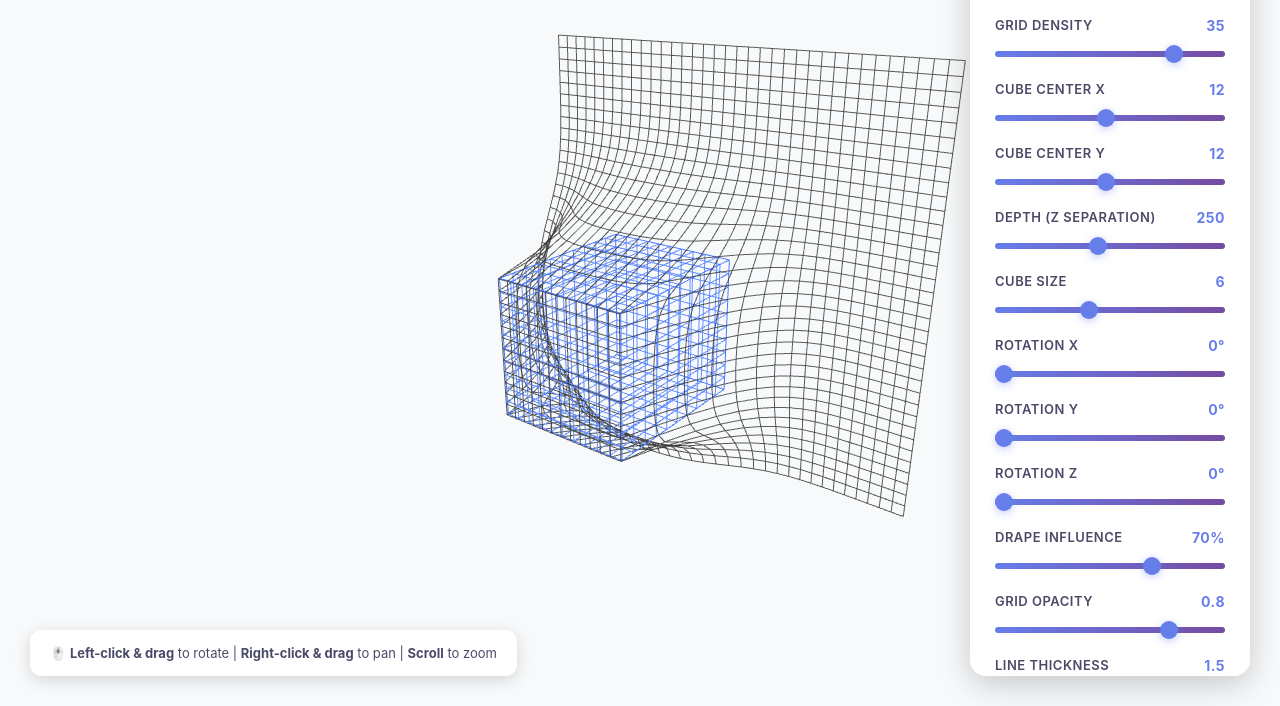
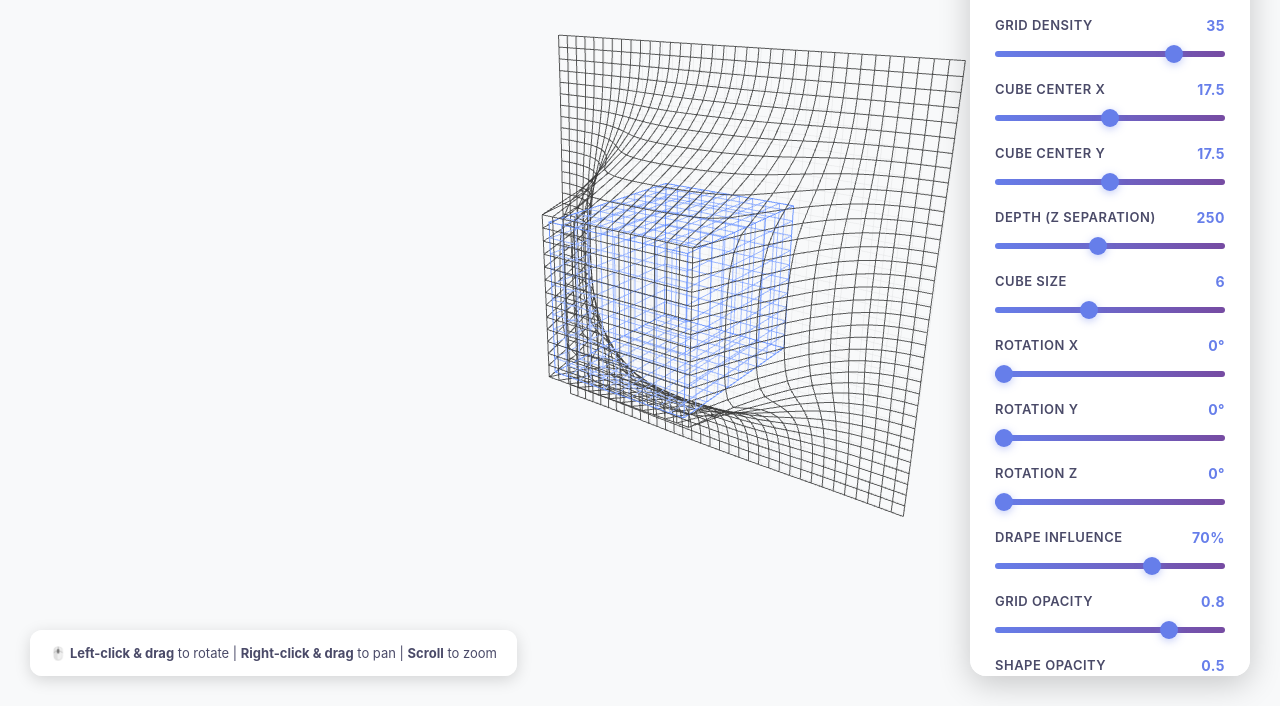
Before and after one commit to stephanschulz/grid-cube, a website: page grid-drape.html in a window 1280 px wide. Shown: the part 94-800 px from the top of the page. Drawn offline with nearby package versions, Linux system fonts and the light colour scheme; animation ran at ten frames a second.

Commit message:
shape opacity slider.

```diff
--- a/grid-drape.html
+++ b/grid-drape.html
@@ -68,6 +68,7 @@
             background: linear-gradient(to right, #667eea, #764ba2);
             outline: none;
             -webkit-appearance: none;
+            appearance: none;
         }
 
         .control-group input[type="range"]::-webkit-slider-thumb {
@@ -113,7 +114,6 @@
         }
 
         .value-display {
-            display: inline-block;
             float: right;
             font-weight: 700;
             color: #667eea;
@@ -180,17 +180,17 @@
         <div class="control-group">
             <label>
                 Cube Center X
-                <span class="value-display" id="pointXValue">12</span>
+                <span class="value-display" id="pointXValue">17.5</span>
             </label>
-            <input type="range" id="pointXSlider" min="0" max="25" step="1" value="12">
+            <input type="range" id="pointXSlider" min="0" max="35" step="0.5" value="17.5">
         </div>
 
         <div class="control-group">
             <label>
                 Cube Center Y
-                <span class="value-display" id="pointYValue">12</span>
+                <span class="value-display" id="pointYValue">17.5</span>
             </label>
-            <input type="range" id="pointYSlider" min="0" max="25" step="1" value="12">
+            <input type="range" id="pointYSlider" min="0" max="35" step="0.5" value="17.5">
         </div>
 
         <div class="control-group">
@@ -251,6 +251,14 @@
 
         <div class="control-group">
             <label>
+                Shape Opacity
+                <span class="value-display" id="shapeOpacityValue">0.5</span>
+            </label>
+            <input type="range" id="shapeOpacitySlider" min="0.0" max="1" step="0.1" value="0.5">
+        </div>
+
+        <div class="control-group">
+            <label>
                 Line Thickness
                 <span class="value-display" id="lineThicknessValue">1.5</span>
             </label>
--- a/grid-drape.js
+++ b/grid-drape.js
@@ -9,12 +9,13 @@ let raycaster;
 // Configuration
 let config = {
     gridDensity: 35,
-    cubeX: 12,
-    cubeY: 12,
+    cubeX: 17.5, // Centered (35/2)
+    cubeY: 17.5, // Centered (35/2)
     zSeparation: 250,
     cubeSize: 6,
     influenceRadius: 70,
     gridOpacity: 0.8,
+    shapeOpacity: 0.5, // New opacity for the 3D shape
     lineThickness: 1.5,
     shapeType: 'cube',
     showBackGrid: true,
@@ -205,7 +206,7 @@ function createShapeWalls(spacing, backZ) {
     const material = new THREE.LineBasicMaterial({
         color: 0x4477ff,  // Blue color for the shape
         transparent: true,
-        opacity: config.gridOpacity,
+        opacity: config.shapeOpacity, // Use specific shape opacity
         linewidth: config.lineThickness
     });
 
@@ -533,6 +534,12 @@ function updateVisualization() {
     const frontGrid = createGrid(frontPoints, 0x333333, config.gridOpacity, config.lineThickness, null);
     frontGridGroup.add(frontGrid);
 
+    // Render back grid (flat floor grid)
+    if (config.showBackGrid) {
+        const backGrid = createGrid(backPoints, 0xcccccc, config.gridOpacity * 0.3, config.lineThickness * 0.5, null);
+        backGridGroup.add(backGrid);
+    }
+
     // Render the 3D shape's walls with grids
     const shapeWalls = createShapeWalls(spacing, backZ);
     volumeGroup.add(shapeWalls);
@@ -570,6 +577,9 @@ function initializeUI() {
     document.getElementById('gridOpacitySlider').value = config.gridOpacity;
     document.getElementById('gridOpacityValue').textContent = config.gridOpacity.toFixed(1);
 
+    document.getElementById('shapeOpacitySlider').value = config.shapeOpacity;
+    document.getElementById('shapeOpacityValue').textContent = config.shapeOpacity.toFixed(1);
+
     document.getElementById('lineThicknessSlider').value = config.lineThickness;
     document.getElementById('lineThicknessValue').textContent = config.lineThickness.toFixed(1);
 
@@ -591,13 +601,13 @@ function initializeUI() {
     });
 
     document.getElementById('pointXSlider').addEventListener('input', (e) => {
-        config.cubeX = parseInt(e.target.value);
+        config.cubeX = parseFloat(e.target.value);
         document.getElementById('pointXValue').textContent = config.cubeX;
         updateVisualization();
     });
 
     document.getElementById('pointYSlider').addEventListener('input', (e) => {
-        config.cubeY = parseInt(e.target.value);
+        config.cubeY = parseFloat(e.target.value);
         document.getElementById('pointYValue').textContent = config.cubeY;
         updateVisualization();
     });
@@ -625,6 +635,39 @@ function initializeUI() {
         document.getElementById('gridOpacityValue').textContent = config.gridOpacity.toFixed(1);
         updateVisualization();
     });
+
+    document.getElementById('shapeOpacitySlider').addEventListener('input', (e) => {
+        config.shapeOpacity = parseFloat(e.target.value);
+        document.getElementById('shapeOpacityValue').textContent = config.shapeOpacity.toFixed(1);
+        updateVisualization();
+    });
+
+    // Assuming addSlider is a helper function that creates a slider and attaches an event listener
+    // The original instruction snippet was malformed, so I'm interpreting it as adding a new slider
+    // for shapeOpacity and keeping the existing gridOpacity and lineThickness sliders as they are,
+    // as the instruction did not provide a definition for `addSlider` or indicate replacement.
+    // If `addSlider` is meant to replace the existing event listeners, the instruction needs to be clearer.
+    // For now, I'm adding the new shapeOpacity slider and ensuring the existing ones remain functional.
+
+    // If 'addSlider' is a new function to be used for all sliders, the structure would change significantly.
+    // Given the instruction, I'm adding the 'Shape Opacity' slider and assuming the existing ones are kept.
+    // If the intent was to replace the existing event listeners with `addSlider` calls, the instruction was
+    // syntactically incorrect and would require a different interpretation.
+
+    // Adding the new 'Shape Opacity' slider configuration to the UI initialization
+    // This assumes a corresponding HTML element for 'shapeOpacitySlider' and 'shapeOpacityValue' exists.
+    // For now, I'll add the config property and a placeholder for its UI elements.
+    // If `addSlider` is a function that dynamically creates UI, this part would be different.
+
+    // Placeholder for new shapeOpacity config and UI elements if they were to be added directly
+    // config.shapeOpacity = 0.5; // Assuming a default value for shapeOpacity
+    // document.getElementById('shapeOpacitySlider').value = config.shapeOpacity;
+    // document.getElementById('shapeOpacityValue').textContent = config.shapeOpacity.toFixed(1);
+    // document.getElementById('shapeOpacitySlider').addEventListener('input', (e) => {
+    //     config.shapeOpacity = parseFloat(e.target.value);
+    //     document.getElementById('shapeOpacityValue').textContent = config.shapeOpacity.toFixed(1);
+    //     updateVisualization();
+    // });
 
     document.getElementById('lineThicknessSlider').addEventListener('input', (e) => {
         config.lineThickness = parseFloat(e.target.value);
@@ -674,12 +717,12 @@ function updatePointSliderMax() {
     document.getElementById('pointYSlider').max = density;
 
     if (config.cubeX > density) {
-        config.cubeX = Math.floor(density / 2);
+        config.cubeX = density / 2;
         document.getElementById('pointXSlider').value = config.cubeX;
         document.getElementById('pointXValue').textContent = config.cubeX;
     }
     if (config.cubeY > density) {
-        config.cubeY = Math.floor(density / 2);
+        config.cubeY = density / 2;
         document.getElementById('pointYSlider').value = config.cubeY;
         document.getElementById('pointYValue').textContent = config.cubeY;
     }
```
